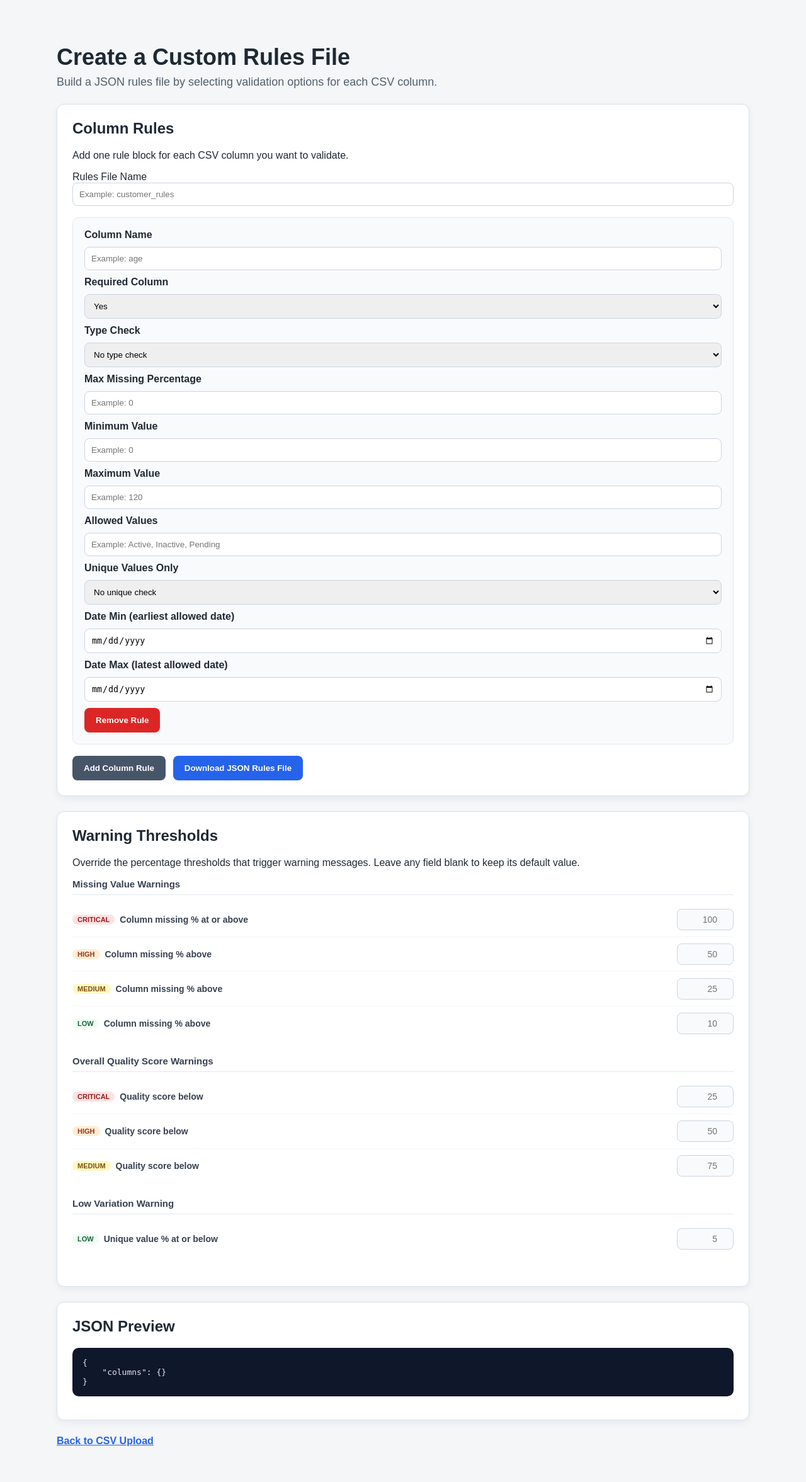
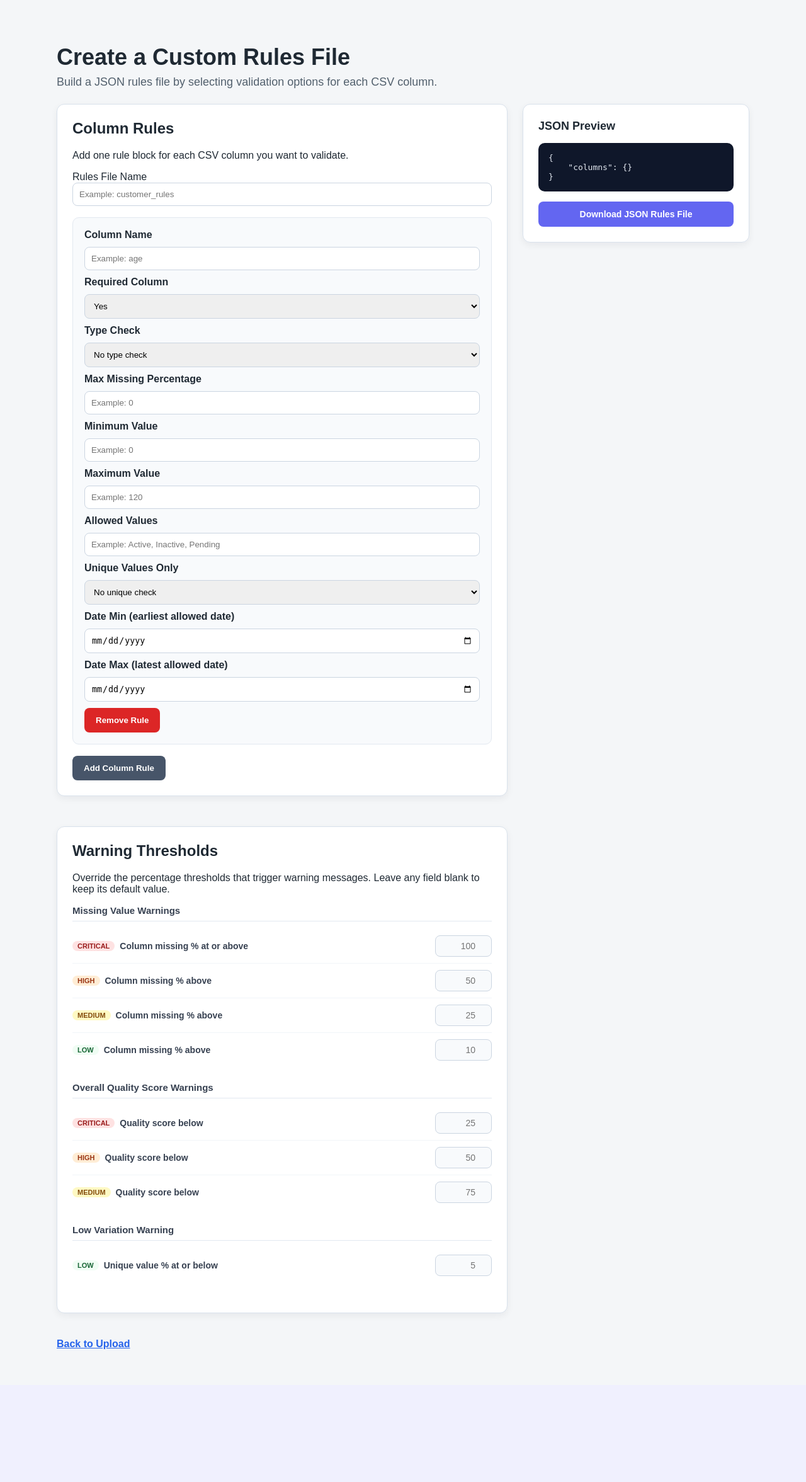
Before and after one commit to rp2215/csv-quality-checker, a Flask app: page /rules-builder in a window 1280 px wide. Shown: the part 65-2418 px from the top of the page at 63% size. After the commit the page ends 2207 px from the top, so only its background shows below. Run offline with Flask 3, Linux system fonts and the light colour scheme; some libraries are stand-ins or nearby versions.

Commit message:
updated rules builder page layout

```diff
--- a/src/web_app/static/style.css
+++ b/src/web_app/static/style.css
@@ -842,3 +842,61 @@ a.navbar-logo {
     font-size: 13px;
     color: #64748b;
 }
+
+
+
+/* side-by-side on wide screens: config left, preview right */
+.builder-layout {
+    display: grid;
+    grid-template-columns: 1fr 360px;
+    gap: 24px;
+    align-items: start;
+}
+
+
+.builder-left {
+    display: flex;
+    flex-direction: column;
+    gap: 24px;
+}
+
+
+.builder-preview-panel {
+    position: sticky;
+    top: 72px;
+    background: #ffffff;
+    border: 1px solid #d9e2ec;
+    border-radius: 12px;
+    box-shadow: 0 4px 12px rgba(15, 23, 42, 0.06);
+    padding: 24px;
+}
+
+.builder-preview-panel h2 {
+    margin-top: 0;
+    margin-bottom: 16px;
+    font-size: 18px;
+}
+
+
+.builder-preview-panel pre {
+    max-height: 420px;
+    overflow-y: auto;
+    margin-bottom: 16px;
+}
+
+
+.preview-download-btn {
+    width: 100%;
+    padding: 12px;
+    background: #6366f1;
+    color: #ffffff;
+    font-size: 14px;
+    font-weight: 700;
+    border: none;
+    border-radius: 8px;
+    cursor: pointer;
+}
+
+.preview-download-btn:hover {
+    background: #4f46e5;
+}
--- a/src/web_app/templates/rules_builder.html
+++ b/src/web_app/templates/rules_builder.html
@@ -26,32 +26,31 @@
         <main class="page-container">
 
         <section class="header-section">
-
             <h1>Create a Custom Rules File</h1>
-
             <p>Build a JSON rules file by selecting validation options for each CSV column.</p>
-
         </section>
 
+        <div class="builder-layout">
+
+            <div class="builder-left">
+
+                <!-- Column Rules card -->
                 <section class="card">
 
                     <h2>Column Rules</h2>
-
                     <p>Add one rule block for each CSV column you want to validate.</p>
 
-            <label for="rules-file-name"> Rules File Name</label>
-
+                    <label for="rules-file-name">Rules File Name</label>
                     <input
-                type="text",
-                id="rules-file-name",
-                class="rules-file-name-input",
+                        type="text"
+                        id="rules-file-name"
+                        class="rules-file-name-input"
                         placeholder="Example: customer_rules"
                     >
 
                     <div id="rules-container"></div>
 
                     <div class="button-row">
-
                         <button
                             type="button"
                             class="secondary-button"
@@ -59,22 +58,14 @@
                         >
                             Add Column Rule
                         </button>
-
-                <button
-                    type="button"
-                    onclick="downloadRulesFile()"
-                >
-                    Download JSON Rules File
-                </button>
-
                     </div>
 
                 </section>
 
+                <!-- Warning Thresholds card -->
                 <section class="card">
 
                     <h2>Warning Thresholds</h2>
-
                     <p>Override the percentage thresholds that trigger warning messages. Leave any field blank to keep its default value.</p>
 
                     <div class="threshold-group">
@@ -161,18 +152,32 @@
 
                 </section>
 
+            </div>
+            <div class="builder-right">
 
-        <section class="card">
+                <div class="builder-preview-panel">
 
                     <h2>JSON Preview</h2>
 
                     <pre id="rules-preview">{}</pre>
 
-        </section>
+                    <button
+                        type="button"
+                        class="preview-download-btn"
+                        onclick="downloadRulesFile()"
+                    >
+                        Download JSON Rules File
+                    </button>
+
+                </div>
+
+            </div>
+
+        </div>
 
         <p class="back-link">
             <a href="{{ url_for('upload') }}">
-                Back to CSV Upload
+                Back to Upload
             </a>
         </p>
 
```
Also changed, not shown: src/web_app/templates/report.html (+7 -0 lines). Lines whose indentation alone changed are shown as unchanged.
